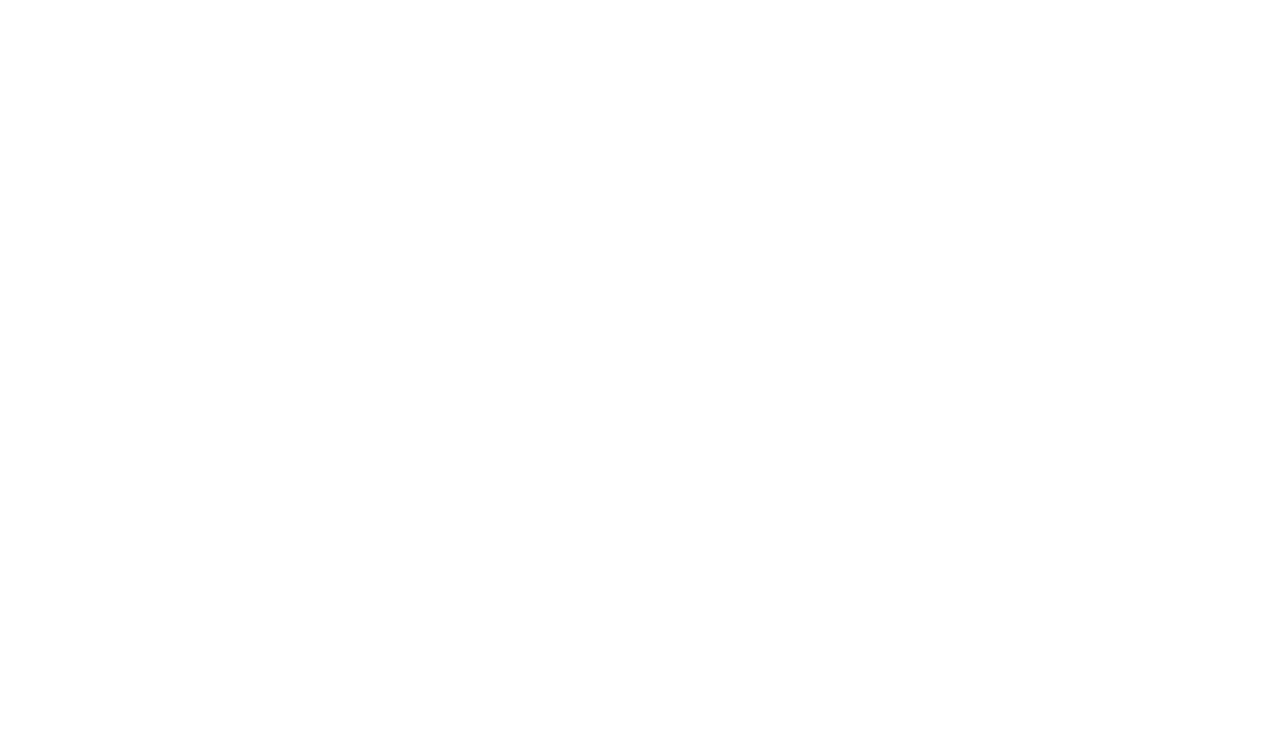
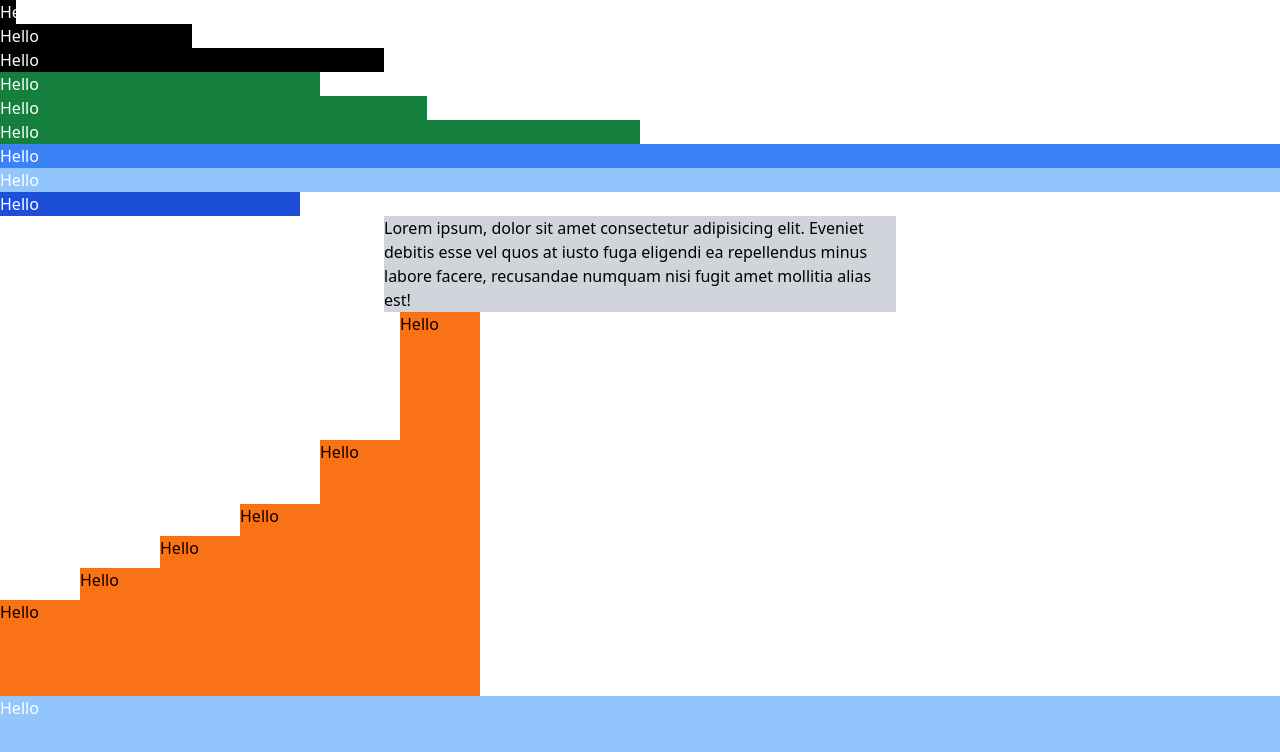
Before and after one commit to bugsbrog/tailwindcss, a plain HTML site: page 05-sizing/index.html in a window 1280 px wide. Drawn offline with nearby package versions, Linux system fonts and the light colour scheme.

Commit message:
Width & Height

```diff
--- a/05-sizing/index.html
+++ b/05-sizing/index.html
@@ -1,5 +1,6 @@
 <!DOCTYPE html>
 <html lang="en">
+
 <head>
   <meta charset="UTF-8" />
   <meta http-equiv="X-UA-Compatible" content="IE=edge" />
@@ -7,29 +8,46 @@
   <script src="https://cdn.tailwindcss.com"></script>
   <title>Sizing</title>
 </head>
+
 <body>
   <!-- Width -->
+  <div class="bg-black text-white w-4">Hello</div> <!-- 1rem -->
+  <div class="bg-black text-white w-48">Hello</div>
+  <div class="bg-black text-white w-96">Hello</div>
 
   <!-- Percentages -->
+  <div class="bg-green-700 text-white w-1/4">Hello</div>
+  <div class="bg-green-700 text-white w-1/3">Hello</div>
+  <div class="bg-green-700 text-white w-1/2">Hello</div>
 
   <!-- Width of the viewport -->
+  <div class="bg-blue-500 text-white w-screen">Hello</div>
 
   <!-- 100% of container -->
-
-    <!-- min/max content -->
+  <div class="bg-blue-300 text-white w-full">Hello</div>
 
   <!-- Arbitrary width -->
+  <div class="bg-blue-700 text-white w-[300px]">Hello</div>
 
   <!-- Max Width -->
+  <div class="bg-gray-300 max-w-lg mx-auto">Lorem ipsum, dolor sit amet consectetur adipisicing elit. Eveniet debitis
+    esse vel quos at iusto fuga eligendi ea repellendus minus labore facere, recusandae numquam nisi fugit amet mollitia
+    alias est!</div>
 
   <!-- Height (Most of the same options as widths) -->
-
-    <!-- Min Height -->
-
-    <!-- Max Height -->
+  <div class="flex items-end">
+    <div class="bg-orange-500 w-20 h-24">Hello</div>
+    <div class="bg-orange-500 w-20 h-32">Hello</div>
+    <div class="bg-orange-500 w-20 h-40">Hello</div>
+    <div class="bg-orange-500 w-20 h-48">Hello</div>
+    <div class="bg-orange-500 w-20 h-64">Hello</div>
+    <div class="bg-orange-500 w-20 h-96">Hello</div>
+  </div>
 
   <!-- Full screen height -->
+  <div class="bg-blue-300 text-white h-screen">Hello</div>
 </body>
+
 </html>
 
 <!--
```
Lines whose indentation alone changed are shown as unchanged.
